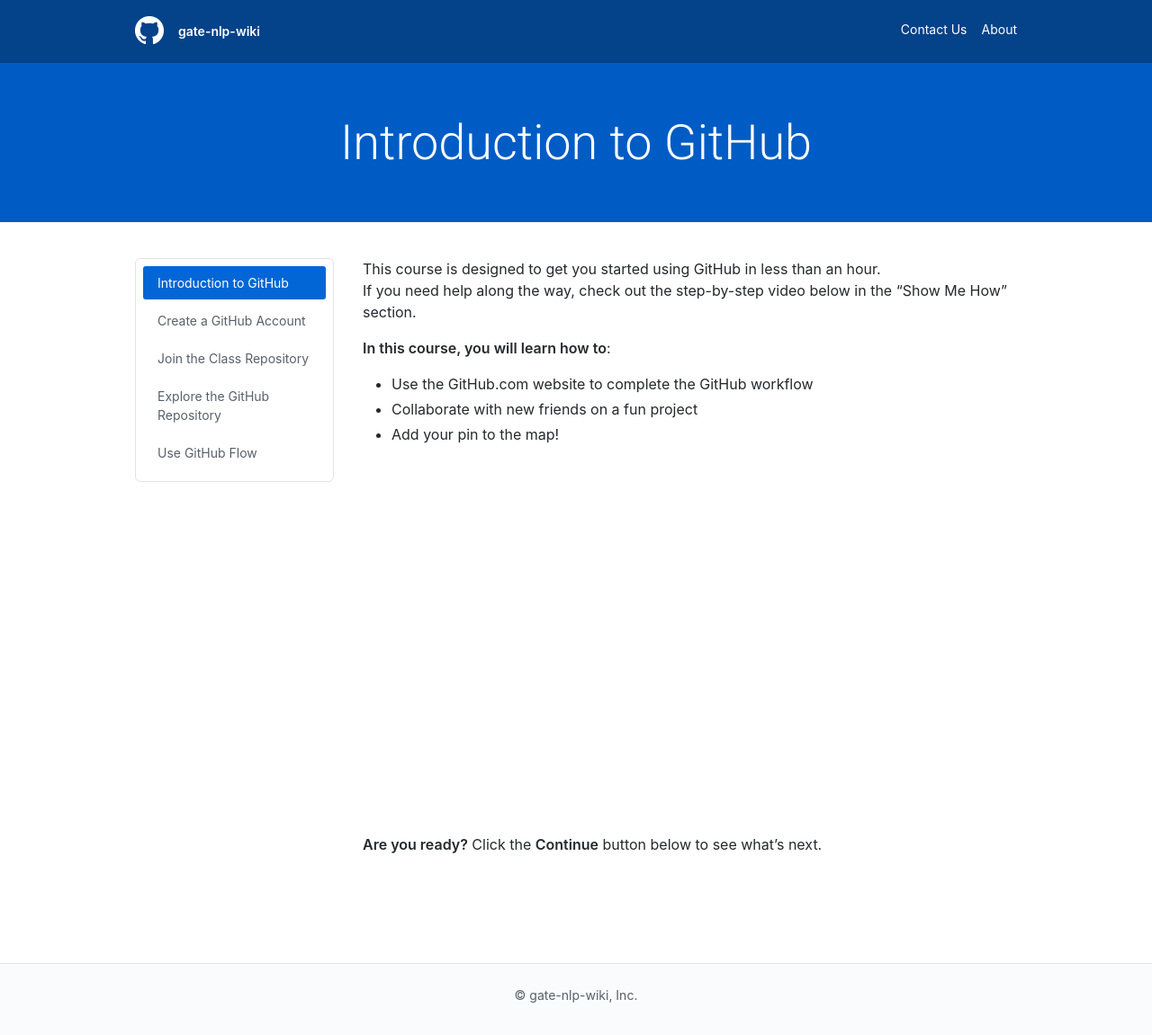
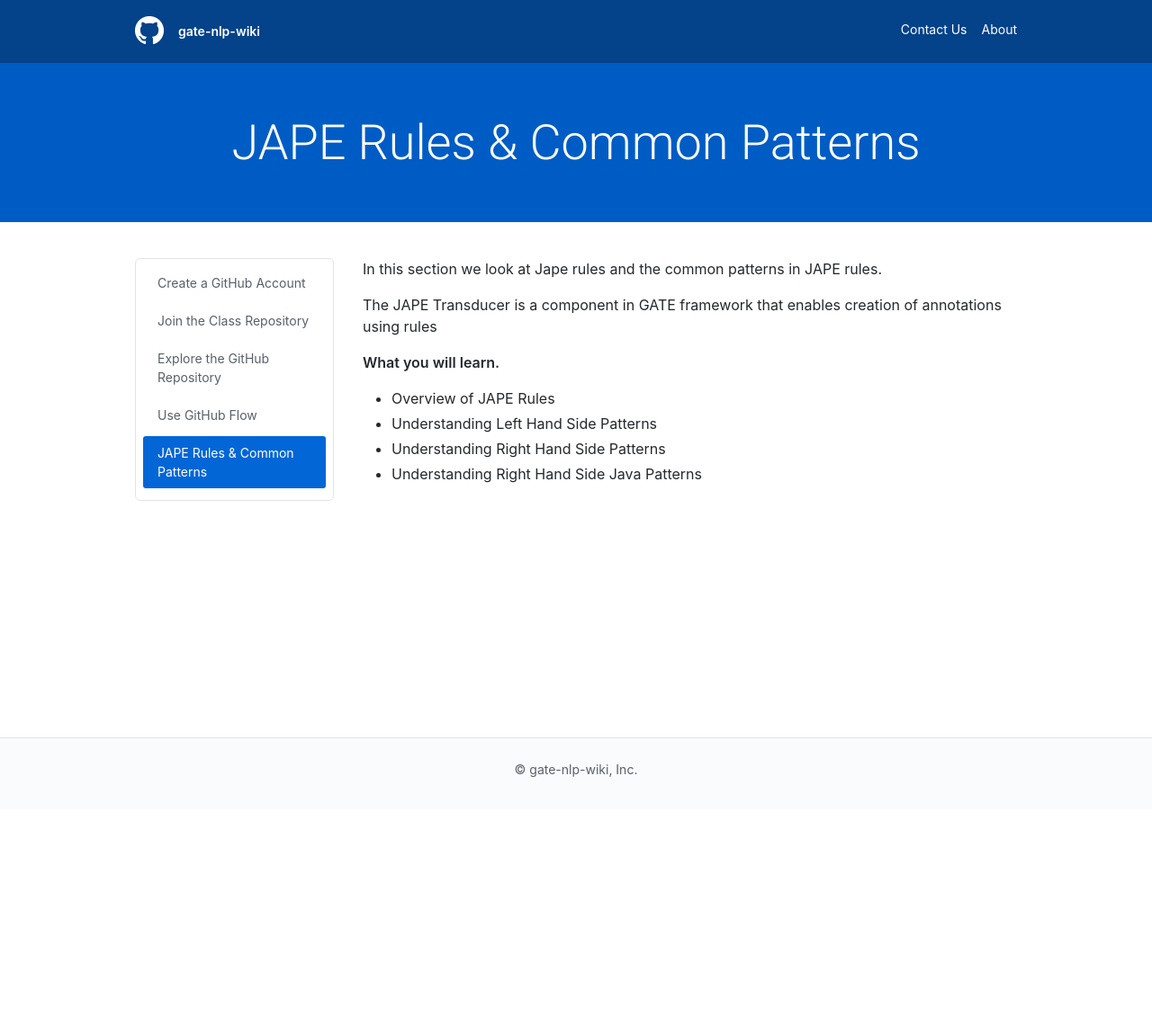
Before and after one commit to easimadi/gate-nlp-wiki, a Jekyll site: the page built from docs/_articles/intro-to-github.md, in a window 1280 px wide. Shown: the whole page at 90% size. Built offline with Jekyll 4.4.1, drawn with Linux system fonts in a browser that asks for light colours; after the commit the page ends 900 px from its top, so only the background shows below that.

Commit message:
Update intro-to-github.md

```diff
--- a/docs/_articles/intro-to-github.md
+++ b/docs/_articles/intro-to-github.md
@@ -1,26 +1,24 @@
 ---
-title:  Introduction to GitHub
+title:  JAPE Rules & Common Patterns
 image: "repo.png"
-description: "Learn how to <strong>use GitHub Desktop</strong>to copy a repository to your computer, track changes and communicate with GitHub."
+description: "Understanding Jape Rules & Common Patterns"
 parmalink: /:path/
-date:   2010-09-09 13:53:55 +0600
+date:   2018-09-16 17:35:00 +0100
 ---
 
 
 
 
 
-<p>This course is designed to get you started using GitHub in less than an hour.<br>
-If you need help along the way, check out the step-by-step video below in the “Show Me How” section.</p>
+<p>In this section we look at Jape rules and the common patterns in JAPE rules.<br></p>
 
-<p><strong>In this course, you will learn how to</strong>:</p>
+<p>The JAPE Transducer is a component in GATE framework that enables creation of annotations using rules </p>
+
+<strong>What you will learn.</strong>
 
 <ul>
-  <li>Use the GitHub.com website to complete the GitHub workflow</li>
-  <li>Collaborate with new friends on a fun project</li>
-  <li>Add your pin to the map!</li>
+  <li>Overview of JAPE Rules</li>
+  <li>Understanding Left Hand Side Patterns</li>
+  <li>Understanding Right Hand Side Patterns</li>
+  <li>Understanding Right Hand Side Java Patterns</li>
 </ul>
-
-<div id="map" style="height: 400px;" class="width-full my-3"></div>
-
-<p><strong>Are you ready?</strong> Click the <strong>Continue</strong> button below to see what’s next.</p>
```
